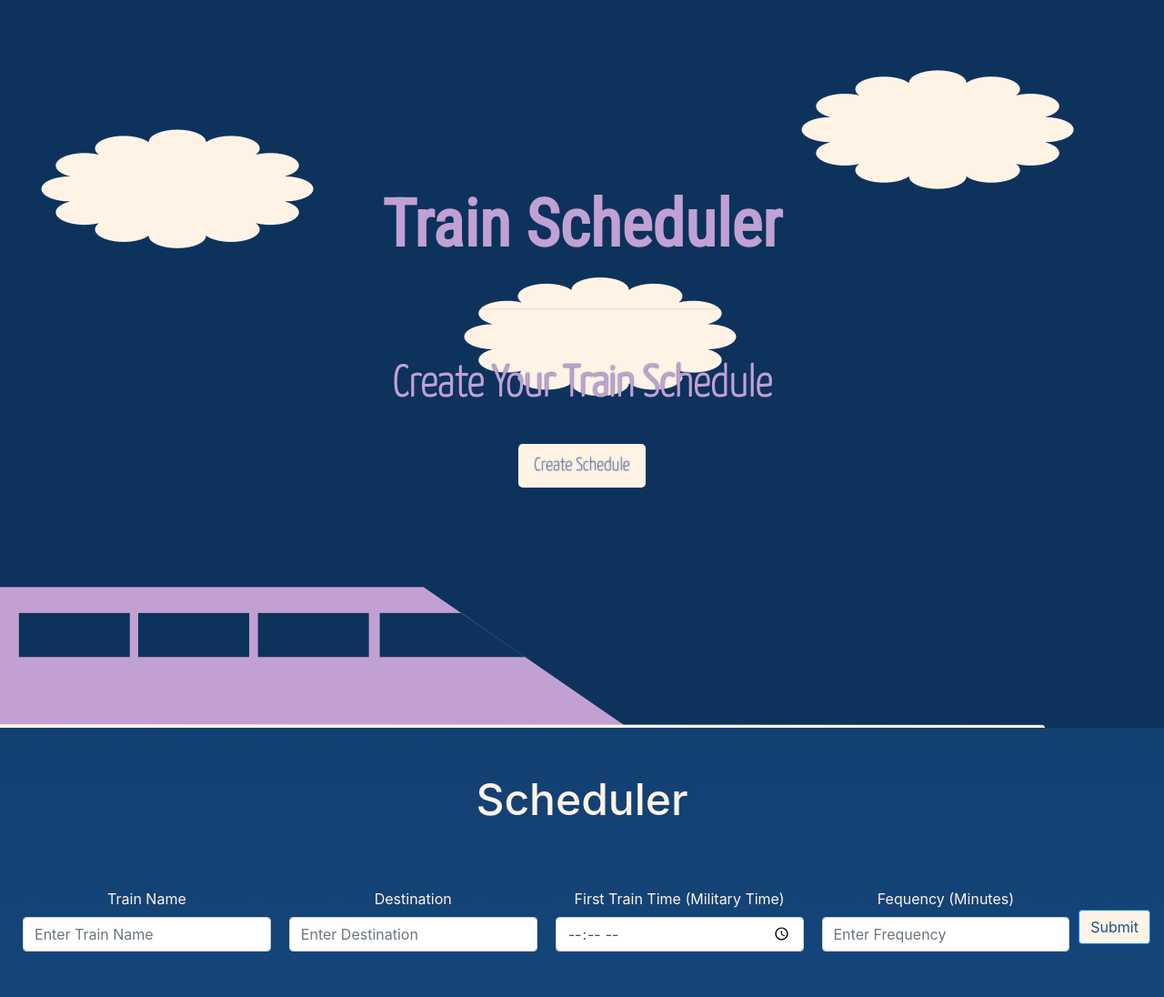
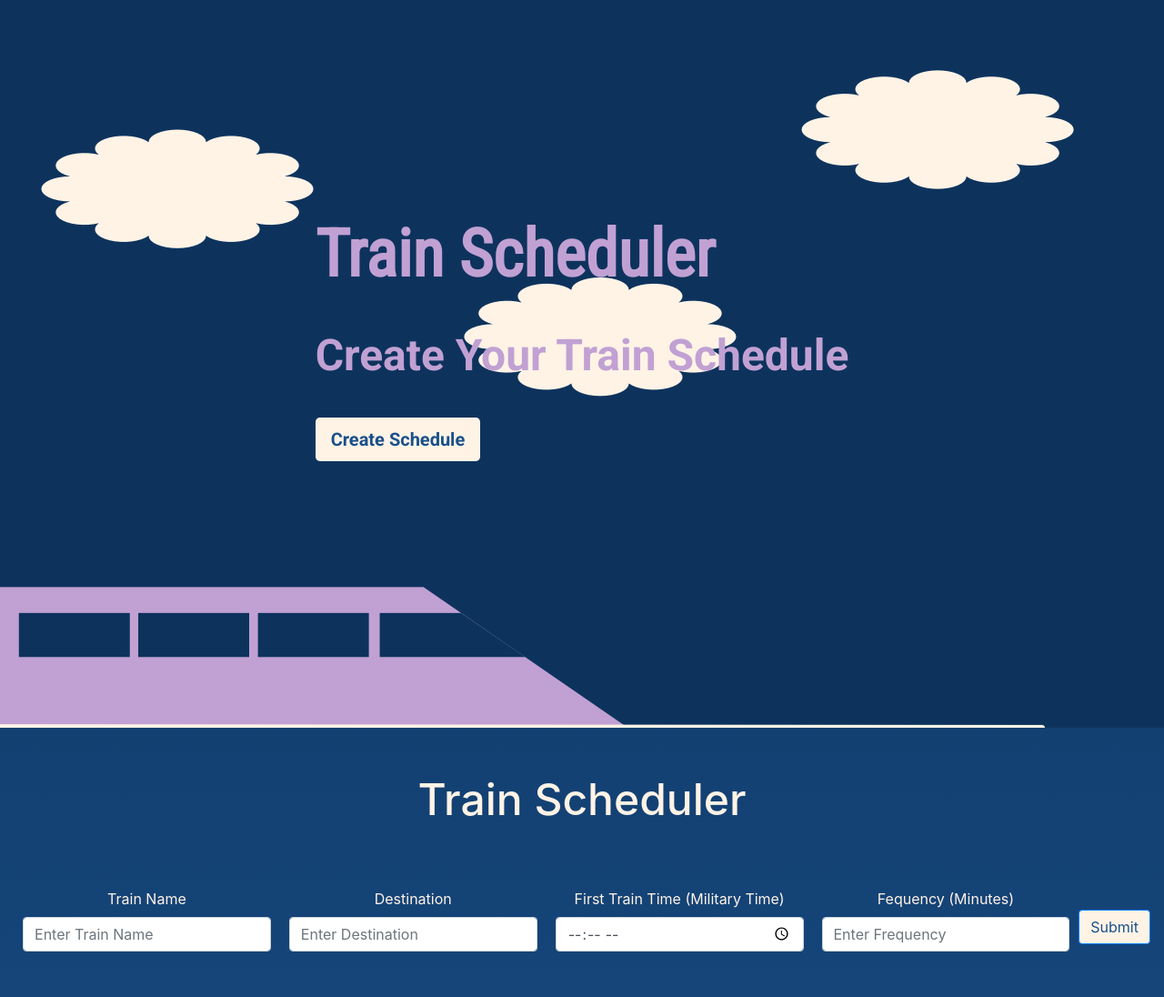
Before and after one commit to aamir-malik22188/Train-Schedule, a PHP site: page / in a window 1280 px wide. Shown: the top 1096 px of the page at 91% size. Run offline with PHP 8.4, Linux system fonts and the light colour scheme; some libraries are stand-ins or nearby versions.

Commit message:
updated landing page

```diff
--- a/public/app.js
+++ b/public/app.js
@@ -73,6 +73,7 @@ database.ref().on("child_added", function(childSnapshot, prevChildKey){
     $("<td>").text(firstTrain),
     $("<td>").text(minutesAway)
 
+
   );
 
 
--- a/public/index.html
+++ b/public/index.html
@@ -13,7 +13,7 @@
 
     <!-- Google Fonts -->
     <link rel="preconnect" href="https://fonts.gstatic.com">
-<link href="https://fonts.googleapis.com/css2?family=Roboto+Condensed&family=Yanone+Kaffeesatz:wght@200&display=swap" rel="stylesheet">
+<link href="https://fonts.googleapis.com/css2?family=Roboto+Condensed&family=Roboto:wght@700&display=swap"" rel="stylesheet">
 
 
 </head>
@@ -27,8 +27,7 @@
         <div class="col-sm-12">
             <div class="jumbotron">
                 <h1 class="display-3">Train Scheduler</h1>
-                <!-- <p class="lead">Create your train schedule</p> -->
-                <hr class="my-5">
+                <br>
                 <p>Create Your Train Schedule</p>
                 <p class="lead">
                     <a class="btn btn-landing btn-lg"  id="landingButton" href="#inputSection" role="button">Create Schedule</a>
@@ -46,7 +45,7 @@
 <!-- User input -->
 
 <div class="container-fluid">
-    <h2>Scheduler</h2>
+    <h2>Train Scheduler</h2>
 </div>
 
 <div class="container-fluid" >
--- a/public/style.css
+++ b/public/style.css
@@ -41,16 +41,14 @@ main {
 .jumbotron h1{
     font-family: 'Roboto Condensed', sans-serif;
     font-weight: bolder;
-    text-shadow: 0px 5px 5px #0d335d;
 
 }
 
 .jumbotron p{
-    font-family: 'Yanone Kaffeesatz', sans-serif;
+    font-family: 'Roboto',sans-serif;
     font-weight: bolder;
     font-size: 3rem;
-    text-shadow: 0px 0px 2px #0d335d;
-    text-align: center;
+    text-align: left;
 }
 
 .lead{
```
Also changed, not shown: README.md, public/images/Train-Scheduler-ReadMe.png (added), public/images/scheduler-table.png, 1 other file. Lines whose indentation alone changed are shown as unchanged.
